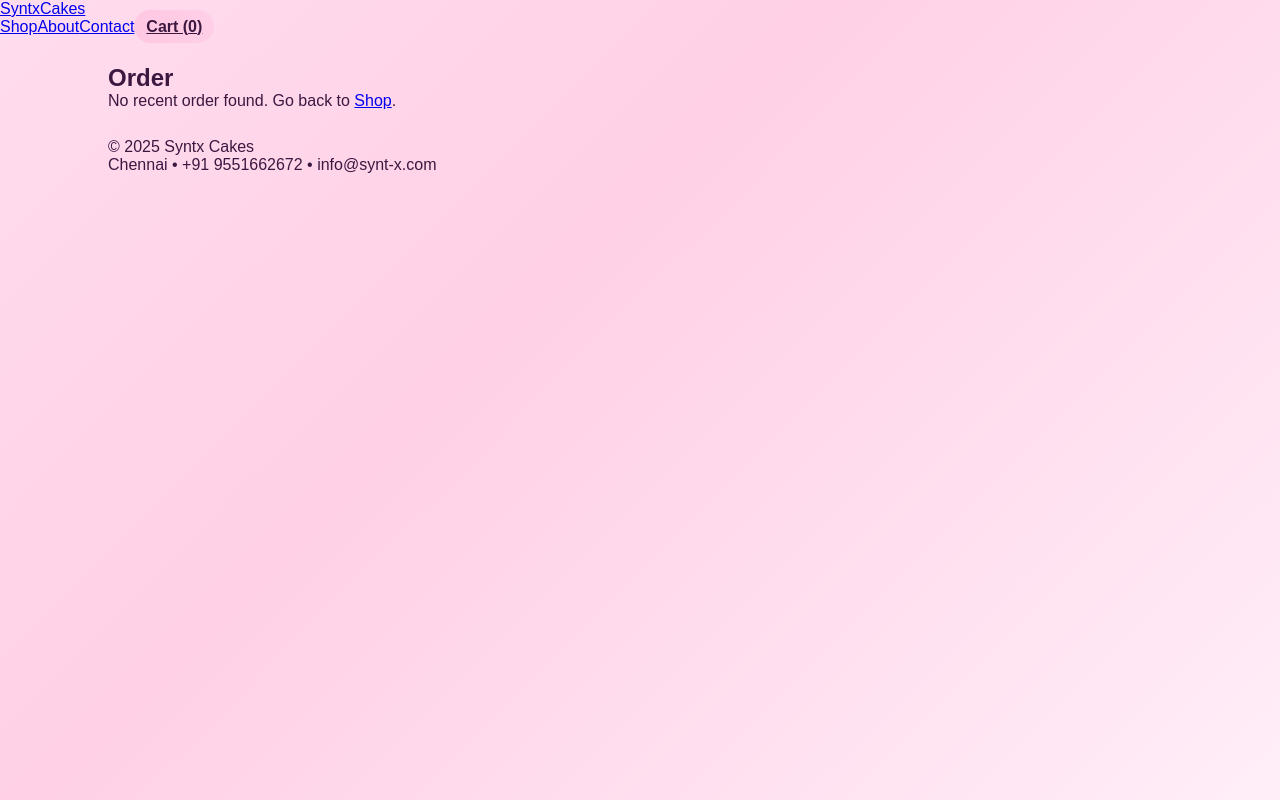
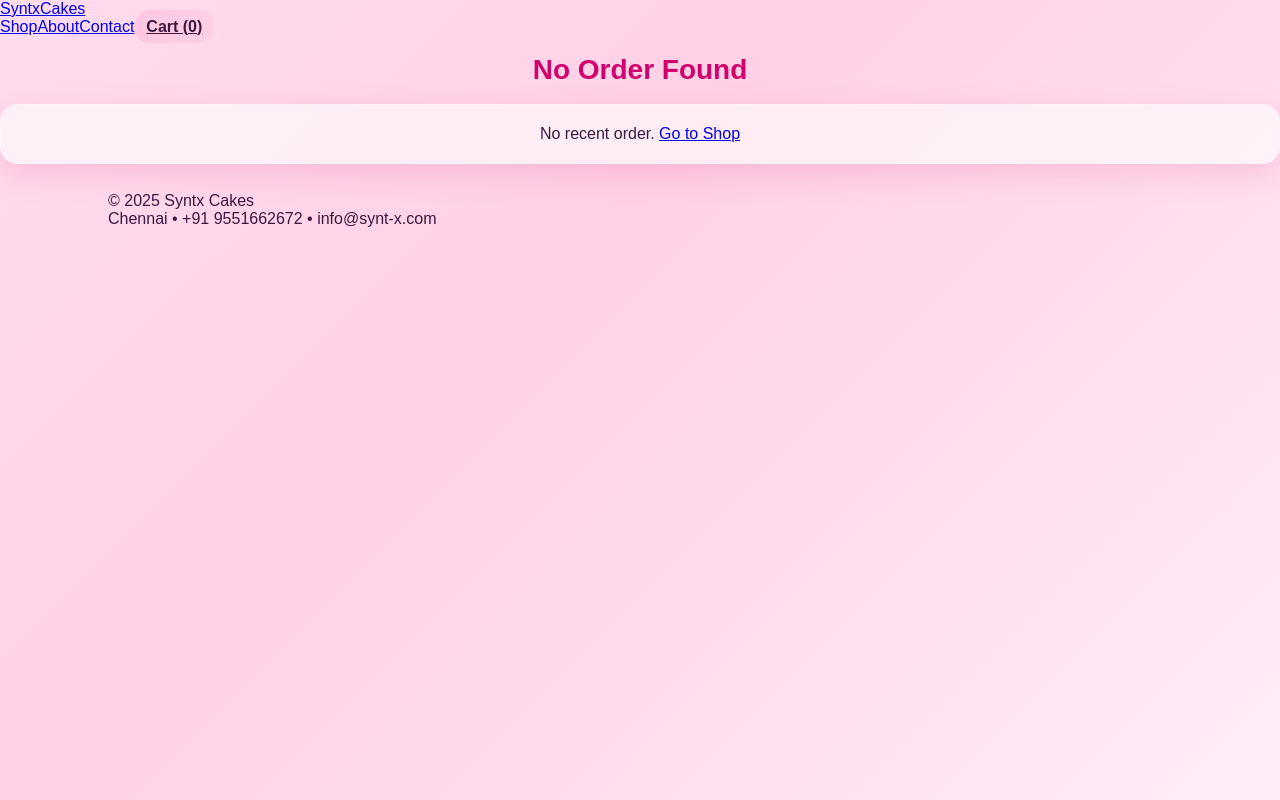
Before and after one commit to Velmurugangsh/cake-shop, a React (Vite) app: page /confirmation in a window 1280 px wide. Built offline with nearby package versions, Linux system fonts and the light colour scheme.

Commit message:
Update Confirmation.jsx

```diff
--- a/src/pages/Confirmation.jsx
+++ b/src/pages/Confirmation.jsx
@@ -1,32 +1,31 @@
 import React from "react";
-import { Link, useLocation } from "react-router-dom";
+import { useLocation, Link } from "react-router-dom";
 
-export default function Confirmation({ order }) {
+export default function Confirmation() {
   const loc = useLocation();
-  const ord = order || (loc.state && loc.state.order);
+  const order = loc.state && loc.state.order;
 
-  if (!ord) {
+  if (!order) {
     return (
-      <div className="container page confirmation-page">
-        <h2>Order</h2>
-        <p>No recent order found. Go back to <Link to="/shop">Shop</Link>.</p>
-      </div>
+      <section className="page">
+        <h2 className="page-title">No Order Found</h2>
+        <div className="card" style={{padding:20, textAlign:'center'}}>
+          <p>No recent order. <Link to="/shop">Go to Shop</Link></p>
+        </div>
+      </section>
     );
   }
 
   return (
-    <div className="container page confirmation-page">
-      <h2 className="section-heading">Order Confirmed</h2>
-      <div className="order-card">
-        <p><strong>Order ID:</strong> {ord.id}</p>
-        <p><strong>Name:</strong> {ord.customer?.name}</p>
-        <p><strong>Phone:</strong> {ord.customer?.phone}</p>
-        <p><strong>Address:</strong> {ord.customer?.address}</p>
-        <p><strong>Total:</strong> ₹{ord.total}</p>
-        <p><strong>Date:</strong> {ord.date}</p>
+    <section className="page">
+      <h2 className="page-title">Order Confirmed</h2>
+
+      <div className="card" style={{padding:20}}>
+        <p><strong>Order ID:</strong> {order.id}</p>
+        <p><strong>Name:</strong> {order.customer.name}</p>
+        <p><strong>Total:</strong> ₹{order.total}</p>
+        <p><strong>Date:</strong> {order.date}</p>
       </div>
-
-      <Link to="/" className="btn">Back to Home</Link>
-    </div>
+    </section>
   );
 }
```
